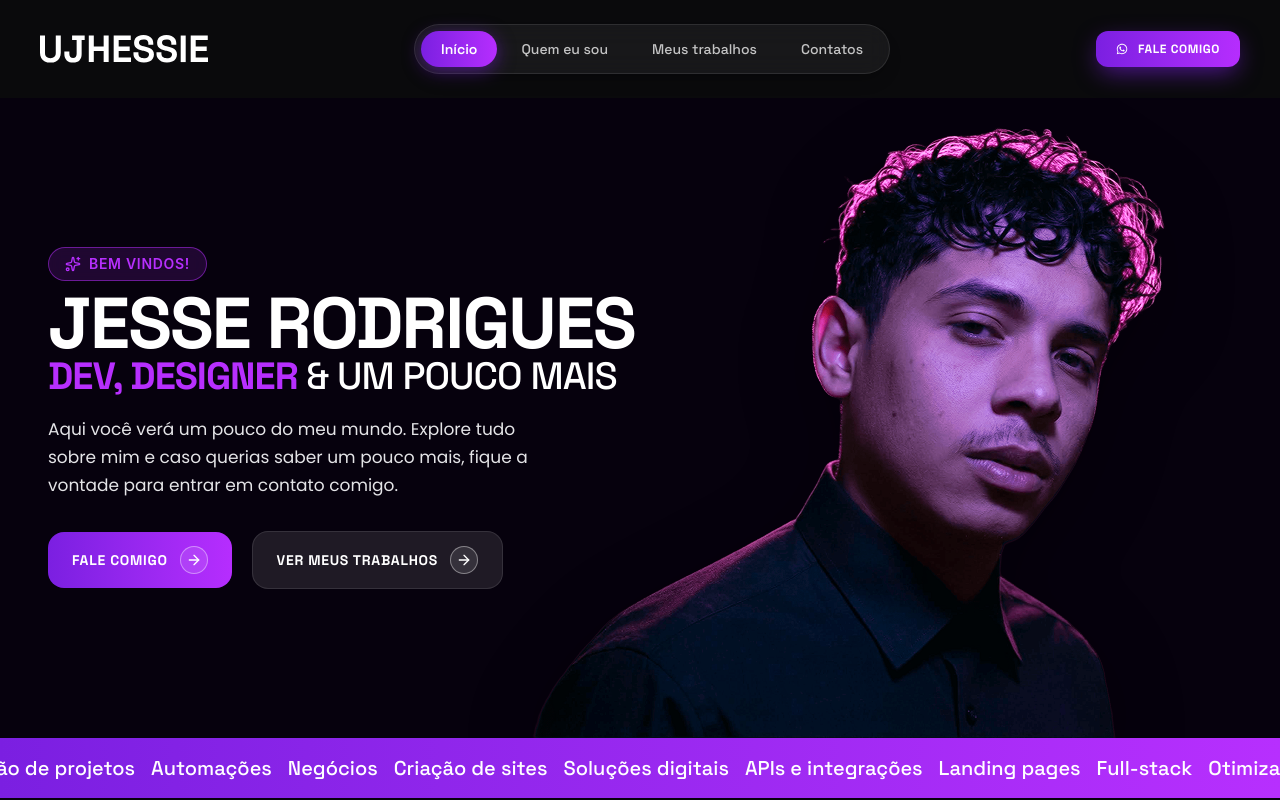
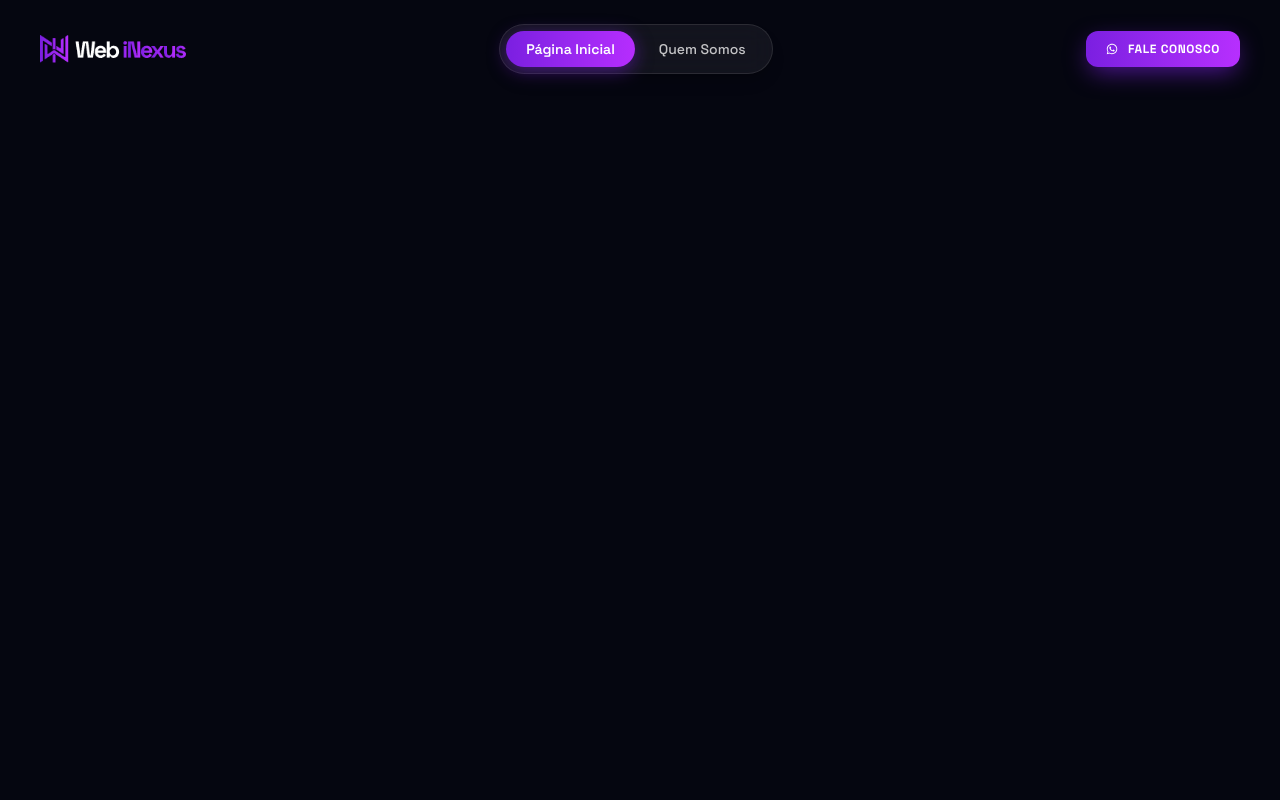
Before and after one commit to ujhessie/webinexus, a React (Vite) app: page / in a window 1280 px wide. Shown: the top 800 px of the page. Built offline with nearby package versions, Linux system fonts and the light colour scheme.

Commit message:
Header pronto

```diff
--- a/index.html
+++ b/index.html
@@ -1,17 +1,20 @@
-<!DOCTYPE html>
+<!doctype html>
 <html lang="pt-BR">
     <head>
-  <meta charset="UTF-8">
-  <meta name="viewport" content="width=device-width, initial-scale=1.0">
+        <meta charset="UTF-8" />
+        <meta name="viewport" content="width=device-width, initial-scale=1.0" />
         <!-- Deixar o title dinamico de acordo com o site mostrado -->
         <title>Web iNexus - Mostre para o mundo o que você construiu</title>
         <link rel="icon" type="image/png" href="/logo.png" />
         <!-- Google Fonts: Space Grotesk (Titulos/Botoes/Header) & Poppins (Textos) -->
-  <link rel="preconnect" href="https://fonts.googleapis.com">
-  <link rel="preconnect" href="https://fonts.gstatic.com" crossorigin>
-  <link href="https://fonts.googleapis.com/css2?family=Poppins:ital,wght@0,300;0,400;0,500;0,600;0,700;1,400&family=Space+Grotesk:wght@500;600;700;800&display=swap" rel="stylesheet">
+        <link rel="preconnect" href="https://fonts.googleapis.com" />
+        <link rel="preconnect" href="https://fonts.gstatic.com" crossorigin />
+        <link
+            href="https://fonts.googleapis.com/css2?family=Poppins:ital,wght@0,300;0,400;0,500;0,600;0,700;1,400&family=Space+Grotesk:wght@500;600;700;800&display=swap"
+            rel="stylesheet"
+        />
     </head>
-<body class="bg-[#06010d] text-white">
+    <body class="bg-preto-escuro text-white">
         <div id="root"></div>
         <script type="module" src="/src/main.jsx"></script>
     </body>
--- a/src/App.jsx
+++ b/src/App.jsx
@@ -1,18 +1,16 @@
 import { RouterProvider } from "react-router-dom";
 import { rotasUjhessie } from "./sites/ujhessie/routes.jsx";
-
-// import { rotasWebinexus } from "./sites/webinexus/routes.jsx";
+import { rotasWebInexus } from "./sites/webinexus/routes.jsx";
 
 const rotas = {
     "ujhessie.vercel.app": rotasUjhessie,
-    localhost: rotasUjhessie,
-
-    // "webinexus.vercel.app": rotasWebinexus,
+    "webinexus.vercel.app": rotasWebInexus,
+    localhost: rotasWebInexus,
+    // localhost: rotasUjhessie,
 };
 
 export const App = () => {
     const router = rotas[window.location.hostname];
-
     return <RouterProvider router={router} />;
 };
 
--- a/src/componentes/layout/Header.jsx
+++ b/src/componentes/layout/Header.jsx
@@ -1,3 +1,4 @@
+import { Link } from "react-router-dom";
 import { useState } from "react";
 import { FaWhatsapp } from "react-icons/fa";
 import { Menu, X } from "lucide-react";
@@ -13,11 +14,40 @@ export const Header = ({
     );
 
     return (
-        <header className='relative w-full bg-[#0a0a0c] z-50'>
+        <header className='relative w-full bg-preto-escuro z-50'>
             <div className='max-w-7xl mx-auto px-6 sm:px-10 py-5 sm:py-6 flex items-center justify-between'>
-                {/* Logo */}
-                <a
-                    href='/'
+                <Logo logo={logo} />
+
+                <NavDesktop
+                    links={links}
+                    activeLink={activeLink}
+                    setActiveLink={setActiveLink}
+                />
+
+                <BotaoCTA configCTA={configCTA} />
+
+                <BotaoHamburguer
+                    isOpen={isMenuOpen}
+                    onToggle={() => setIsMenuOpen(!isMenuOpen)}
+                />
+            </div>
+
+            <MenuMobile
+                isOpen={isMenuOpen}
+                links={links}
+                activeLink={activeLink}
+                setActiveLink={setActiveLink}
+                configCTA={configCTA}
+                onClose={() => setIsMenuOpen(false)}
+            />
+        </header>
+    );
+};
+
+const Logo = ({ logo, href = "/" }) => {
+    return (
+        <Link
+            to={href}
             className='flex items-center hover:opacity-90 transition-opacity'
         >
             <img
@@ -25,84 +55,101 @@ export const Header = ({
                 alt='UJHESSIE'
                 className='h-6 sm:h-7 w-auto object-contain'
             />
-                </a>
+        </Link>
+    );
+};
 
-                {/* Menu Central (Desktop) */}
-                <nav className='hidden md:flex items-center bg-white/[0.06] border border-white/10 rounded-full p-1.5 backdrop-blur-md shadow-lg shadow-black/20'>
+const NavDesktop = ({ links = {}, activeLink, setActiveLink }) => {
+    return (
+        <nav className='hidden md:flex items-center bg-white/6 border border-white/10 rounded-full p-1.5 backdrop-blur-md shadow-lg shadow-black/20'>
             <ul className='flex items-center gap-1 list-none m-0 p-0'>
                 {Object.entries(links).map(([texto, url]) => {
                     const isActive = activeLink === texto;
                     return (
                         <li key={texto}>
-                                    <a
-                                        href={url}
+                            <Link
+                                to={url}
                                 onClick={() => setActiveLink(texto)}
                                 className={`font-titulo text-sm px-5 py-2 rounded-full transition-all duration-200 whitespace-nowrap block ${
                                     isActive
-                                                ? "bg-gradient-to-r from-[#7B1FE1] to-[#B62DFE] text-white font-semibold shadow-[0_4px_18px_rgba(123,31,225,0.5)]"
+                                        ? "bg-linear-to-r from-[#7B1FE1] to-[#B62DFE] text-white font-semibold shadow-[0_4px_18px_rgba(123,31,225,0.5)]"
                                         : "text-white/75 hover:text-white hover:bg-white/5 font-medium"
                                 }`}
                             >
                                 {texto}
-                                    </a>
+                            </Link>
                         </li>
                     );
                 })}
             </ul>
         </nav>
+    );
+};
 
-                {/* CTA Direito (Desktop) */}
+const BotaoCTA = ({ configCTA = {} }) => {
+    const { textoCTA = "Fale conosco", urlCTA } = configCTA;
+
+    if (!textoCTA) return null;
+
+    return (
         <div className='hidden md:flex items-center'>
-                    {configCTA?.textoCTA && (
             <a
-                            href={configCTA.urlCTA || "#"}
+                href={urlCTA || "#"}
                 target='_blank'
                 rel='noopener noreferrer'
-                            className='inline-flex items-center gap-2.5 px-5 py-2.5 bg-gradient-to-r from-[#7B1FE1] to-[#B62DFE] hover:from-[#8B2CF5] hover:to-[#C446FE] text-white font-titulo font-bold text-xs tracking-wider uppercase rounded-xl shadow-[0_8px_25px_-4px_rgba(123,31,225,0.65)] hover:-translate-y-0.5 transition-all'
+                className='inline-flex items-center gap-2.5 px-5 py-2.5 bg-linear-to-r from-roxo-escuro to-roxo-principal hover:from-roxo-principal hover:to-roxo-claro text-white font-titulo font-bold text-xs tracking-wider uppercase rounded-xl shadow-[0_8px_25px_-4px_rgba(123,31,225,0.65)] hover:-translate-y-0.5 transition-all'
             >
                 <FaWhatsapp />
-                            <span>{configCTA.textoCTA}</span>
+                <span>{textoCTA}</span>
             </a>
-                    )}
         </div>
+    );
+};
 
-                {/* Botão Hamburguer (Mobile) */}
+const BotaoHamburguer = ({ isOpen, onToggle }) => {
+    return (
         <button
             type='button'
-                    onClick={() => setIsMenuOpen(!isMenuOpen)}
+            onClick={onToggle}
             className='md:hidden text-white p-2 rounded-lg hover:bg-white/10 transition-colors focus:outline-none'
             aria-label='Alternar menu'
         >
-                    {isMenuOpen ? (
-                        <X className='w-6 h-6' />
-                    ) : (
-                        <Menu className='w-6 h-6' />
-                    )}
+            {isOpen ? <X className='w-6 h-6' /> : <Menu className='w-6 h-6' />}
         </button>
-            </div>
+    );
+};
 
-            {/* Menu Dropdown Mobile */}
-            {isMenuOpen && (
+const MenuMobile = ({
+    isOpen,
+    links = {},
+    activeLink,
+    setActiveLink,
+    configCTA = {},
+    onClose,
+}) => {
+    if (!isOpen) return null;
+
+    return (
         <div className='md:hidden absolute top-full left-0 w-full bg-[#0a0a0c]/98 border-b border-white/10 px-6 py-6 flex flex-col gap-4 shadow-2xl backdrop-blur-xl z-50'>
             <nav className='flex flex-col gap-1.5'>
                 {Object.entries(links).map(([texto, url]) => {
                     const isActive = activeLink === texto;
                     return (
-                                <a
+                        <Link
                             key={texto}
-                                    href={url}
+                            to={url}
                             onClick={() => {
                                 setActiveLink(texto);
-                                        setIsMenuOpen(false);
+                                onClose();
                             }}
                             className={`px-4 py-3 rounded-xl font-titulo text-sm transition-all ${
                                 isActive
-                                            ? "bg-gradient-to-r from-[#7B1FE1] to-[#B62DFE] text-white font-semibold shadow-md"
+                                    ? "bg-linear-to-r from-roxo-escuro to-roxo-principal text-white font-semibold shadow-md"
                                     : "text-white/80 hover:text-white hover:bg-white/5 font-medium"
                             }`}
                         >
                             {texto}
-                                </a>
+                        </Link>
                     );
                 })}
             </nav>
@@ -112,15 +159,13 @@ export const Header = ({
                     href={configCTA.urlCTA || "#"}
                     target='_blank'
                     rel='noopener noreferrer'
-                            onClick={() => setIsMenuOpen(false)}
-                            className='flex items-center justify-center gap-2.5 px-5 py-3.5 bg-gradient-to-r from-[#7B1FE1] to-[#B62DFE] text-white font-titulo font-bold text-xs tracking-wider uppercase rounded-xl shadow-lg mt-2'
+                    onClick={onClose}
+                    className='flex items-center justify-center gap-2.5 px-5 py-3.5 bg-linear-to-r from-roxo-escuro to-roxo-principal text-white font-titulo font-bold text-xs tracking-wider uppercase rounded-xl shadow-lg mt-2'
                 >
                     <FaWhatsapp />
                     <span>{configCTA.textoCTA}</span>
                 </a>
             )}
         </div>
-            )}
-        </header>
     );
 };
--- /dev/null
+++ b/src/sites/webinexus/index.jsx
@@ -0,0 +1,22 @@
+import { Header } from "../../componentes/layout/Header";
+import { Outlet } from "react-router-dom";
+
+export const WebInexusSite = () => {
+    return <HomePage />;
+};
+
+const HomePage = () => {
+    return (
+        <>
+            <Header
+                logo='/logo.png'
+                configCTA={{ textoCTA: "Fale conosco", urlCTA: "#" }}
+                links={{
+                    "Página Inicial": "/",
+                    "Quem Somos": "/quem-somos",
+                }}
+            />
+            <Outlet />
+        </>
+    );
+};
--- /dev/null
+++ b/src/sites/webinexus/routes.jsx
@@ -0,0 +1,19 @@
+import { createBrowserRouter } from "react-router-dom";
+import { WebInexusSite } from "./index";
+
+export const rotasWebInexus = createBrowserRouter([
+    {
+        path: "/",
+        element: <WebInexusSite />,
+        children: [
+            {
+                path: "/quem-somos",
+                element: <h3>Rota quem somos (Em desenvolvimento )</h3>,
+            },
+            {
+                path: "*",
+                element: <h3>Página 404 (Em desenvolvimento)</h3>,
+            },
+        ],
+    },
+]);
```
Also changed, not shown: src/sites/webinexus/pages/WebiNexusSite.jsx (renamed from src/sites/webinexus/WebiNexusSite.jsx). Lines whose indentation alone changed are shown as unchanged.
